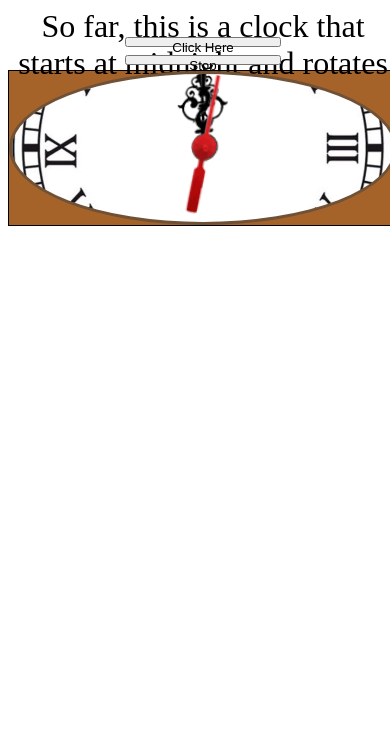
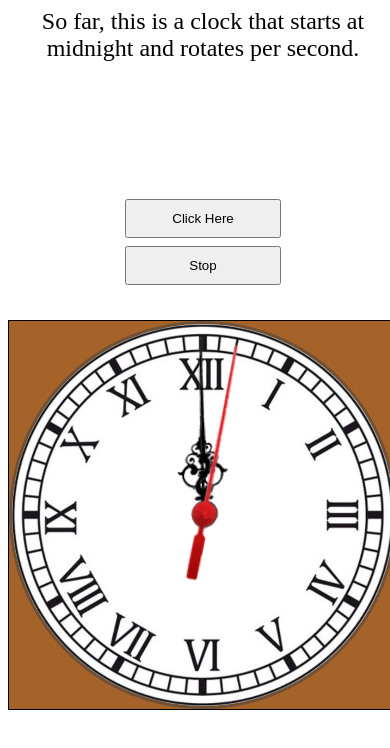
Before and after one commit to OnePartHarmony/js-clock, a plain HTML site: page index.html in a window 390 px wide. Both pictures are taken after a click on the button "Click Here". Drawn offline with Linux system fonts and the light colour scheme.

Commit message:
Hopefully this math is a little better, plus working on starting at the real time

```diff
--- a/index.js
+++ b/index.js
@@ -23,34 +23,31 @@ const makeClock = () => {
 }
 
 
+//function sets position of each hand based on number of seconds, minutes, and hours (-1.8deg just to match clock image better)
+let secondCount = 1
+let minuteCount = 0
+let hourCount = 0
+const rotPerSecond = () => {
+    if (secondCount === 60){
+        minuteCount++
+        secondCount = 0;
+    };
+    if (minuteCount === 60){
+        hourCount++
+        minuteCount = 0;
+    };
+    if (hourCount === 12){
+        hourCount === 0;
+    };
+    const secondDeg = ((secondCount / 60) * 360) - 1.8;
+    const minuteDeg = ((((secondCount / 60) / 60) * 360) + ((minuteCount / 60) * 360)) -1.8;
+    const hourDeg = (((((secondCount / 60) /60) / 60) *360) + (((minuteCount / 60) / 60) * 360) + ((hourCount / 12) * 360)) -1.8;
 
-//functions to determine to what position each hand should be rotated each second
-const secondRotation = (second) => {
-    return (second / 60) * 360
-}
+    document.getElementById("secondHand").style.transform = "rotate(" + secondDeg + "deg)";
+    document.getElementById("minuteHand").style.transform = "rotate(" + minuteDeg + "deg)";
+    document.getElementById("hourHand").style.transform = "rotate(" + hourDeg + "deg)";
+    secondCount++;
 
-const minuteRotation = (second) => {
-    return ((second / 60) /60) *360
-}
-
-const hourRotation = (second) => {
-    return (((second / 60) /60) /60) *360
-}
-
-//function rotates each hand per second (-1.8deg just to match clock image better)
-let secondCount = 1
-const rotPerSecond = () => {
-    if (secondCount === 360){
-        secondCount = 0
-    }
-    let secondDeg = secondRotation(secondCount) - 1.8
-    let minuteDeg = minuteRotation(secondCount) - 1.8
-    let hourDeg = hourRotation(secondCount) - 1.8
-
-    document.getElementById("secondHand").style.transform = "rotate(" + secondDeg + "deg)"
-    document.getElementById("minuteHand").style.transform = "rotate(" + minuteDeg + "deg)"
-    document.getElementById("hourHand").style.transform = "rotate(" + hourDeg + "deg)"
-    secondCount++
 }
 
 //A function that makes the clock and starts it rotating per second
@@ -67,3 +64,17 @@ const stopClock = () => {
 }
 
 stopButton.addEventListener("click", stopClock, { once: true })
+
+
+
+// //determine start position based on real time
+// const setClock = () => {
+//     let date = new Date()
+//     let nowTime = [date.getHours(), date.getMinutes(), date.getSeconds()]
+// //hours should set hand to hr/12 * 360
+// //minutes should set hand to minutes/60 * 360
+//     let secondDeg =
+
+
+
+// }
--- a/style.css
+++ b/style.css
@@ -3,9 +3,9 @@
 }
 
 #message {
-    height: 6vw;
+    height: max-content;
     margin: auto;
-    width: 50vw;
+    width: 70vw;
     text-align: center;
     font-size: 2em;
 }
@@ -83,18 +83,34 @@ button {
 
 
 
-@media (max-width: 600px) {
+@media (max-width: 800px) {
 
     #faceContainer{
         width: 100vw;
+        height: 100vw;
     }
 
     #buttonDiv {
         width: 100vw;
+        height: 20vw;
     }
 
     #message {
         width: 100vw;
+        height: 20vw;
     }
 
 }
+
+
+@media (max-width: 450px) {
+    #message {
+        font-size: 1.5em;
+        height: 40vw;
+    }
+
+    #buttonDiv {
+        width: 100vw;
+        height: 40vw;
+    }
+}
```
